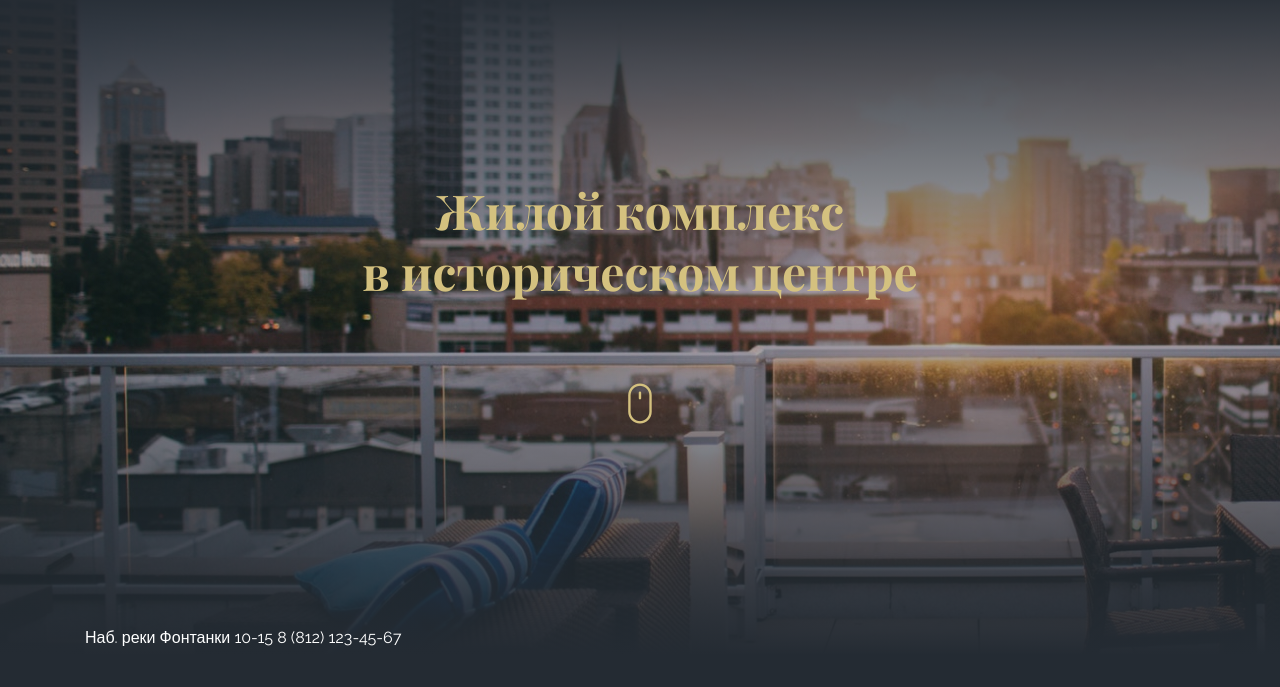
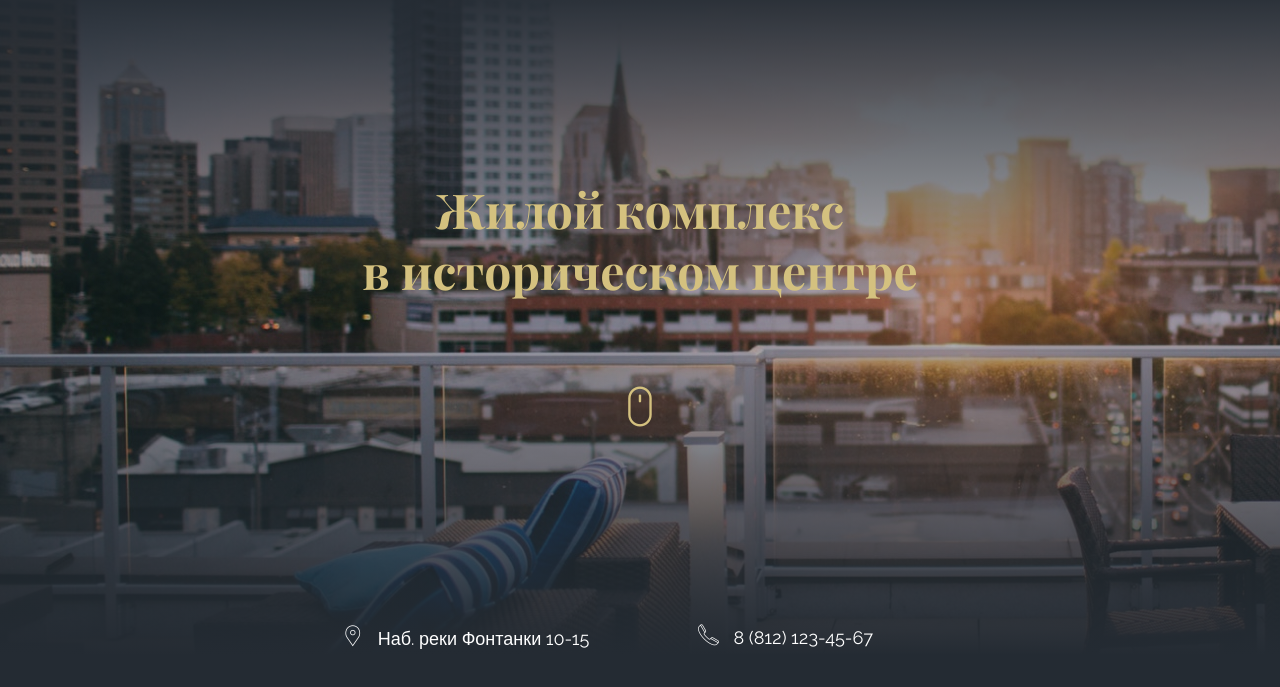
Before and after one commit to codui/loft-house, a website: page source/index.html in a window 1280 px wide. Shown: the part 119-806 px from the top of the page. Drawn offline with Linux system fonts and the light colour scheme; files whose address does not match are found by name.

Commit message:
Completed the desktop layout of the header block
 Completed the desktop layout of the header block with pixel-perfect

```diff
--- a/source/index.html
+++ b/source/index.html
@@ -47,7 +47,7 @@
         <div class="header__title">
             <div class="container">
                 <div class="title">
-                    <h1>Жилой комплекс<br>
+                    <h1 class="title__main">Жилой комплекс<br>
                         в историческом центре
                     </h1>
                     <a href="#benefits">
@@ -59,8 +59,16 @@
 
         <div class="header__footer">
             <div class="container">
-                Наб. реки Фонтанки 10-15
-8 (812) 123-45-67
+                <div class="info">
+                    <a class="info__link-address" href="#section-map">
+                        <i class="info__icon-label _icon-label"></i>
+                        Наб. реки Фонтанки 10-15
+                    </a>
+                    <a class="info__link-phone" href="tel:+88121234567">
+                        <i class="info__icon-phone _icon-phone"></i>
+                        8 (812) 123-45-67
+                    </a>
+                </div>
             </div>
         </div>
 
--- a/source/scss/base/_1_reset.scss
+++ b/source/scss/base/_1_reset.scss
@@ -71,6 +71,7 @@ button {
 }
 
 a {
+    display: inline-block;
     text-decoration: none;
     user-select: none;
     cursor: pointer;
--- a/source/scss/blocks/_header.scss
+++ b/source/scss/blocks/_header.scss
@@ -32,16 +32,6 @@
     text-align: center;
 }
 
-.title {
-    min-height: rems(262);
-    padding-top: rems(10);
-    display: flex;
-    flex-direction: column;
-    justify-content: space-between;
-    @include fontFam($font-accent, 700, serif);
-    font-size: rems(48);
-}
-
 .header__title-icon:before {
     transition: color 0.2s ease-in;
     font-size: rems(40);
--- /dev/null
+++ b/source/scss/blocks/_info.scss
@@ -0,0 +1,30 @@
+.info {
+    @include fontFam(raleway, 400);
+    font-size: rems(18);
+    position: relative;
+
+    &__link-address, &__link-phone {
+        position: absolute;
+        left: 0;
+        top: 0;
+    }
+
+    &__link-address {
+        transform: translate(104%, -90%);
+    }
+
+    &__link-phone {
+        transform: translate(33%, -94%);
+        left: 50%;
+    }
+
+    &__icon-label {
+        font-size: rems(21);
+        padding-right: rems(10);
+    }
+
+    &__icon-phone {
+        font-size: rems(21);
+        padding-right: rems(10);
+    }
+}
--- /dev/null
+++ b/source/scss/blocks/_title.scss
@@ -0,0 +1,12 @@
+.title {
+    min-height: rems(249);
+    display: flex;
+    flex-direction: column;
+    justify-content: space-between;
+    @include fontFam($font-accent, 700, serif);
+    font-size: rems(48);
+}
+
+.title__main {
+    margin-top: rems(-7);
+}
--- a/source/scss/main.scss
+++ b/source/scss/main.scss
@@ -24,3 +24,5 @@
 // Blocks
 @import "./blocks/header";
 @import "./blocks/nav";
+@import "./blocks/title";
+@import "./blocks/info";
```
Also changed, not shown: source/scss/base/_5_fonts.scss (+5 -5 lines), public/css/main.css, source/css/main.css, 4 other files.
